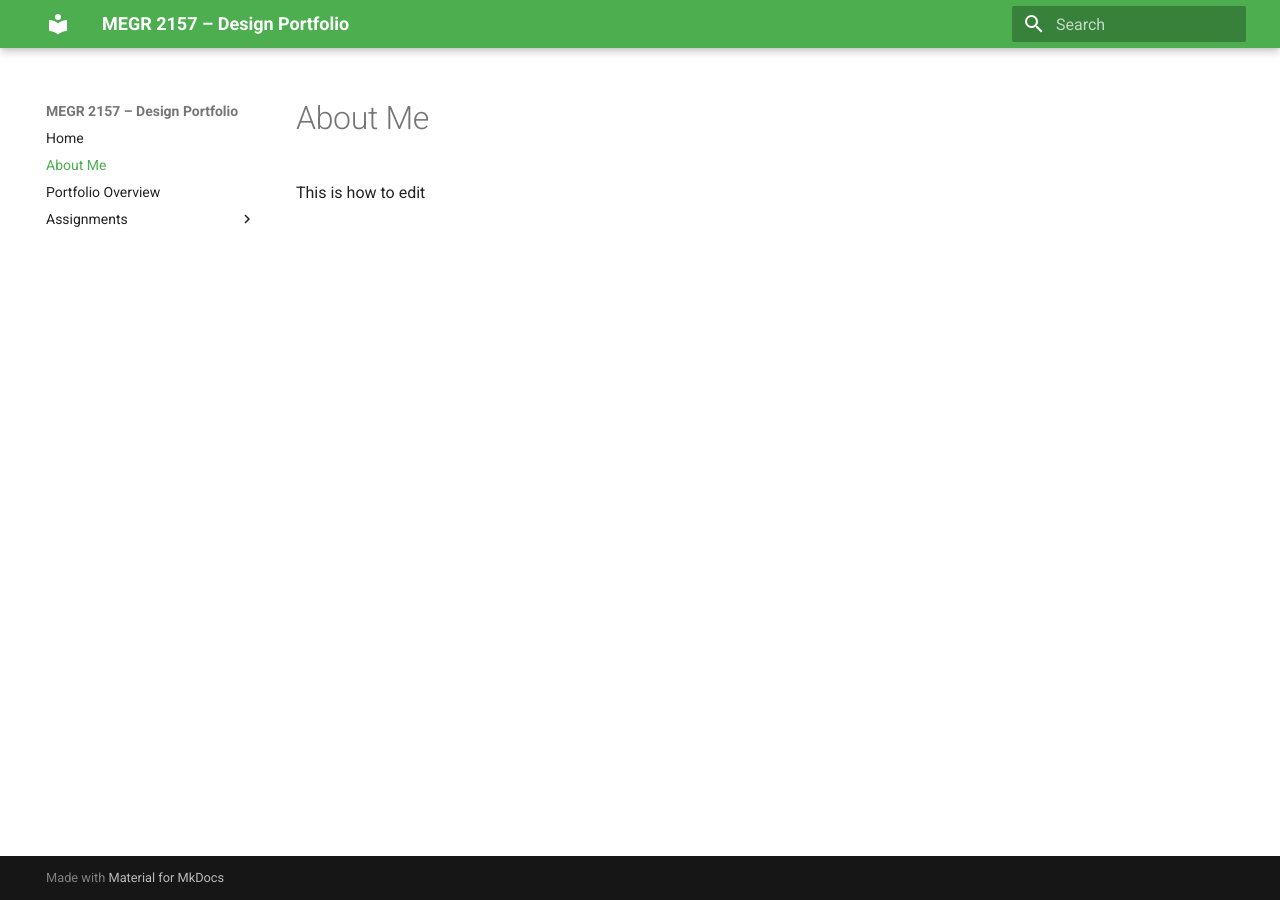
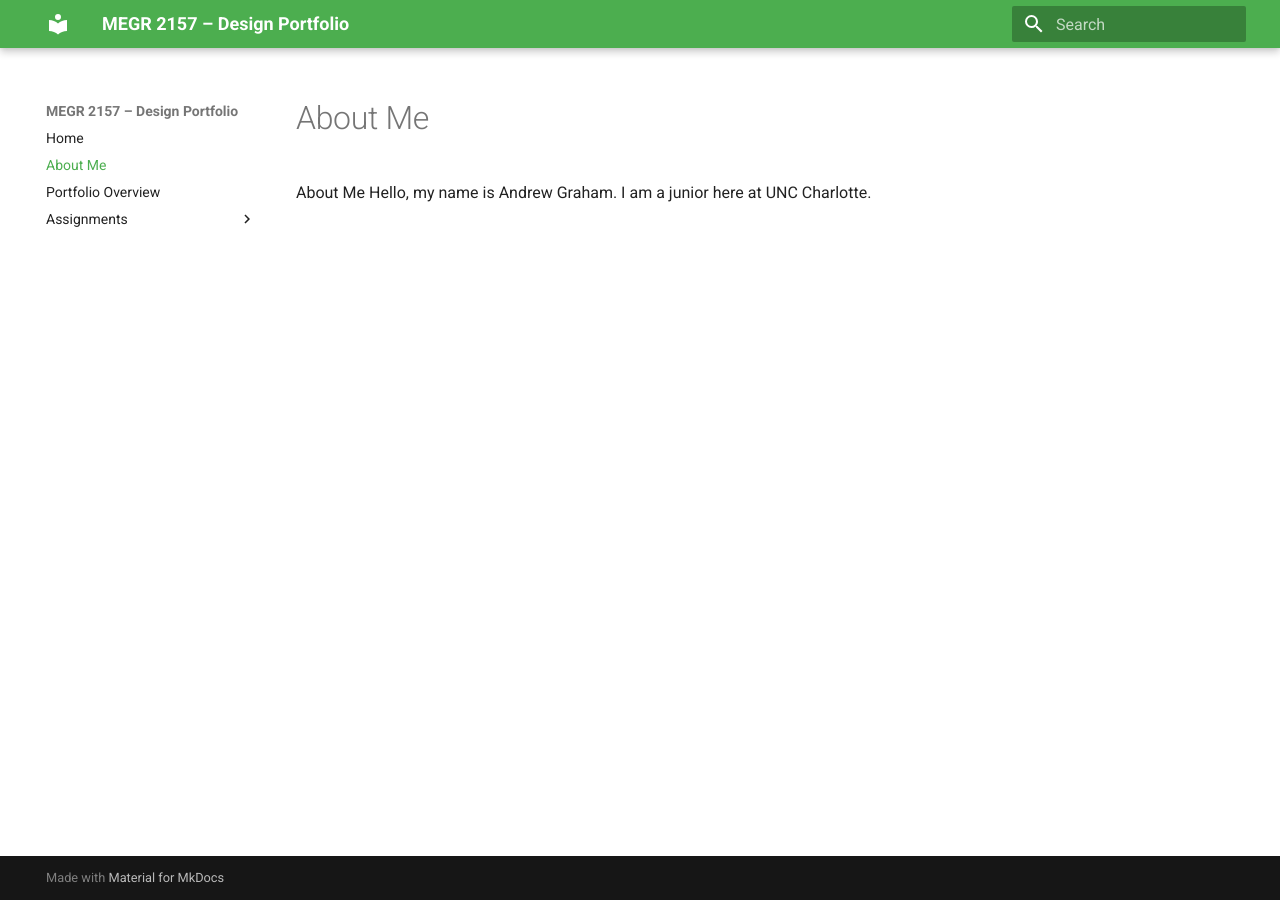
Before and after one commit to Agraha74/megr2157-portfolio, an MkDocs documentation site: the page built from docs/aboutme/index.md, in a window 1280 px wide. Built offline with MkDocs 1.6.1 and Material for MkDocs 9.7.7, drawn with Linux system fonts in a browser that asks for light colours.

Commit message:
Update About Me section with personal details
Added personal introduction to About Me section.

```diff
--- a/docs/aboutme/index.md
+++ b/docs/aboutme/index.md
@@ -1,2 +1,2 @@
-#About Me
-This is how to edit
+About Me
+Hello, my name is Andrew Graham. I am a junior here at UNC Charlotte.
```
